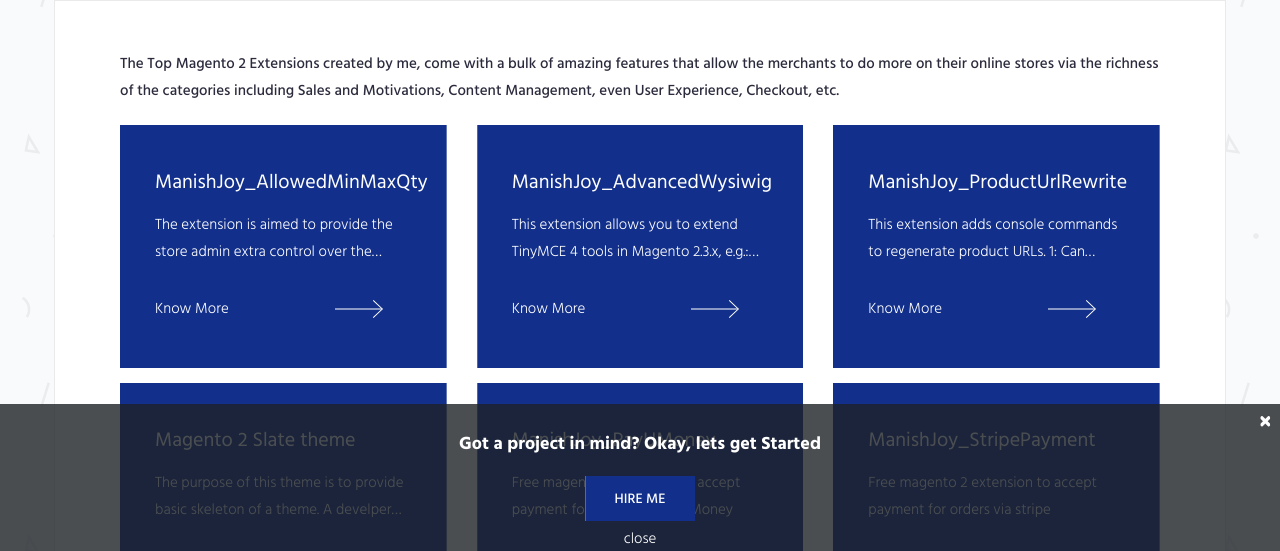
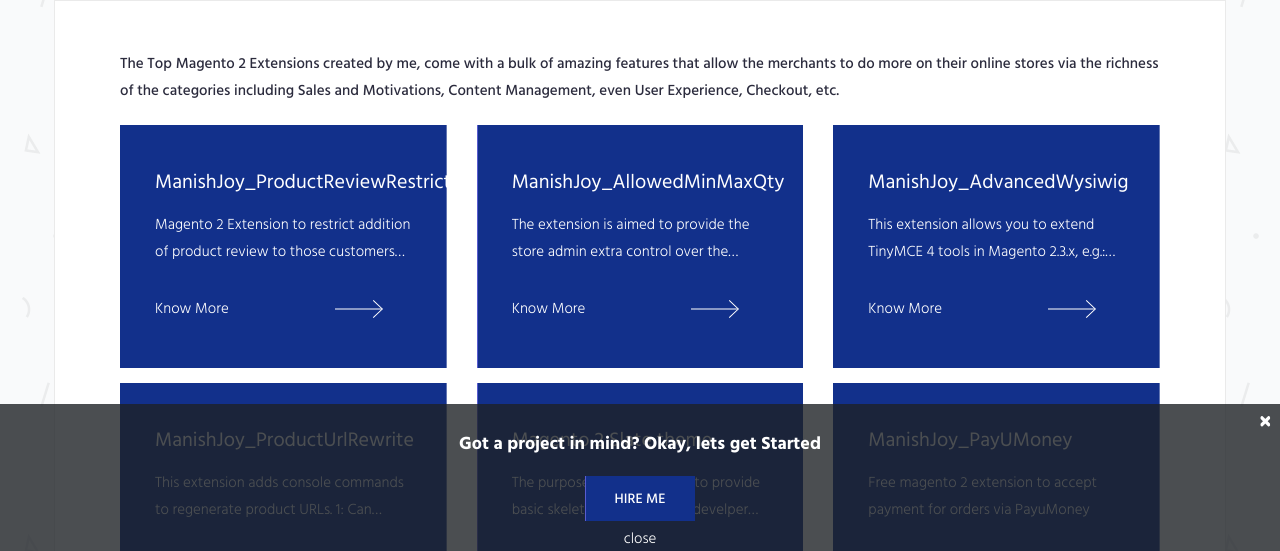
Before and after one commit to manishjoy/manishjoy.github.io, a plain HTML site: page magento2-extensions.html in a window 1280 px wide. Shown: the part 222-773 px from the top of the page. Drawn offline with Linux system fonts and the light colour scheme; a web font is replaced by a local one.

Commit message:
New extension Added

```diff
--- a/magento2-extensions.html
+++ b/magento2-extensions.html
@@ -76,6 +76,24 @@
                                 </div>
                             </div>
                             <div class="row extension-items">
+
+                                <div class="col-md-4">
+                                    <div class="extension-item-container">
+                                        <a class="extension-item" target="_blank" href="https://github.com/manishjoy/module-productreviewrestriction">
+                                            <div class="extension-name">
+                                                <span>ManishJoy_ProductReviewRestriction</span>
+                                            </div>
+                                            <div class="extension-desc">
+                                                <span>Magento 2 Extension to restrict addition of product review to those customers who purchased the product.</span>
+                                            </div>
+                                            <div class="extension-link">
+                                                <span link-pill>Know More</span>
+                                            </div>
+                                            <!-- extension-info -->
+                                        </a>
+                                        <!-- .extension-item -->
+                                    </div>
+                                </div>
 
                                 <div class="col-md-4">
                                     <div class="extension-item-container">
```
Also changed, not shown: 1 other file.
